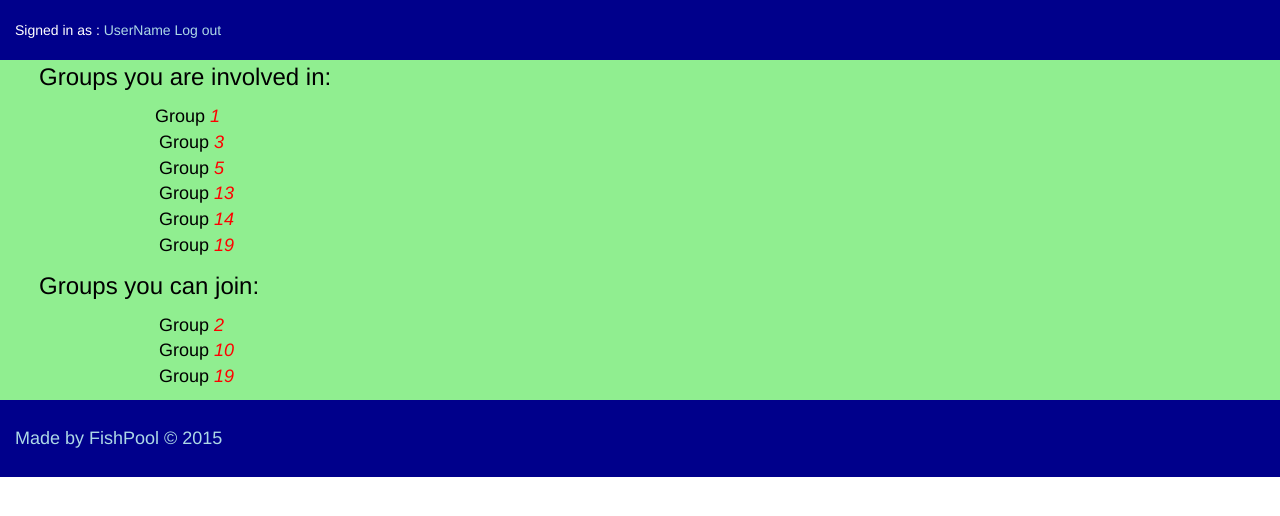
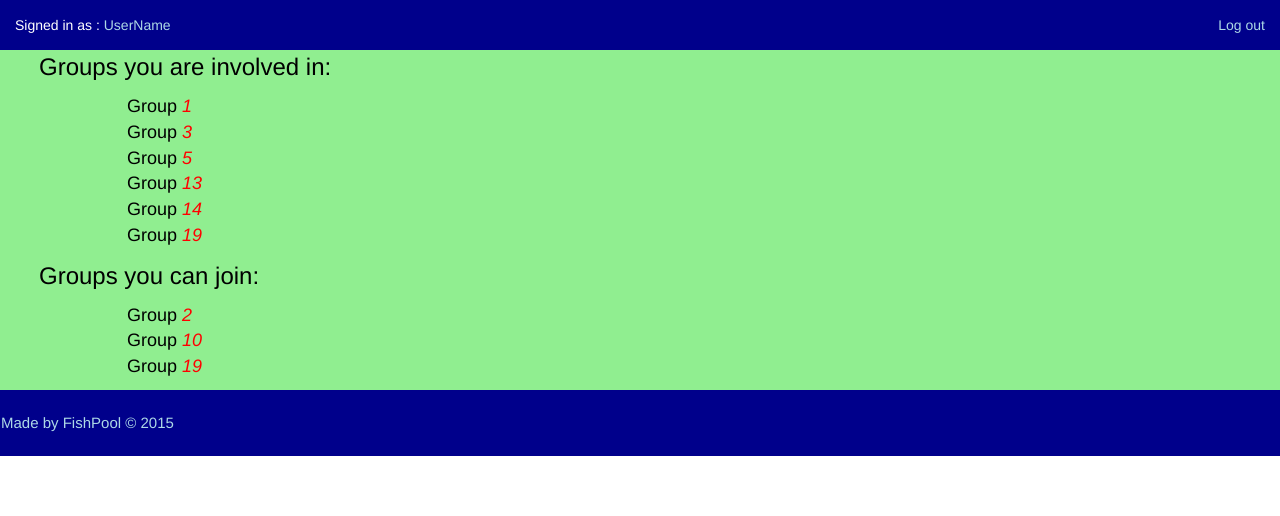
Before and after one commit to KernelDeimos/fishpool, a PHP site: page /templates/group_page.template.php in a window 1280 px wide. Shown: the top 516 px of the page. Run offline with PHP 8.4, Linux system fonts and the light colour scheme.

Commit message:
Edit Project and Group Pages

```diff
--- a/templates/group_page.template.php
+++ b/templates/group_page.template.php
@@ -8,11 +8,12 @@
 	<script src="https://maxcdn.bootstrapcdn.com/bootstrap/3.3.6/js/bootstrap.min.js" integrity="sha256-KXn5puMvxCw+dAYznun+drMdG1IFl3agK0p/pqT9KAo= sha512-2e8qq0ETcfWRI4HJBzQiA3UoyFk6tbNyG+qSaIBZLyW9Xf3sWZHN/lxe9fTh1U45DpPf07yj94KsUHHWe4Yk1A==" crossorigin="anonymous"></script>
 	<!-- / Bootstrap Include Code -->
 
-	<style>
+<style>
 		.erics-style-0 {
 			background-color: darkblue;
 			color: black;
 			width: 100%;
+
 		}
 
 		.erics-style-1 {
@@ -20,12 +21,21 @@
 			color: white;
 			width: 100%;
 		}
-		.erics-style-1-2 {
+		.head-style {
 			background-color: darkblue;
 			color: white;
 			width: 100%;
+			padding: 15px;
+		}
 
+		.foot-style {
+			background-color: darkblue;
+			color: white;
+			width: 100%;
+			padding: 1px;
+			font-size:15;
 		}
+
 
 		.erics-style-2 {
 			background-color: cyan;
@@ -42,21 +52,28 @@
 			width: 100%;
 
 		}
+		.erics-style-5 {
+			display: inline-block;
+			float: right;
+			background-color: darkblue;
+			color: #ADD8E6;
+
+		}
+
+
 	</style>
 </head>
 <body style="height:100%">
-	<div class="container erics-style-1-2">
-		<br/>
+	<div class="container head-style">
 		Signed in as :
 
-		<text style="color: #ADD8E6" >
+		<span style="color: #ADD8E6" >
 			UserName
 
-		</text>
-		<text style="color: #ADD8E6" align = "right"postion: "relative">
-			Log out<br>
-			<br/>
-		</text>
+		</span>
+		<span class="erics-style-5">
+			Log out
+		</span>
 
 	</div>
 
@@ -71,17 +88,17 @@
 
 	<p>
 
-		&emsp;&emsp;&emsp;&emsp;&emsp;&emsp;&emsp;&emsp;&emsp;&emsp;<font color="#000000" size ="4">Group <text style="color: #FF0000"><i>1</i><br/></text>
+		&emsp;&emsp;&emsp;&emsp;&emsp;&emsp;&emsp;&emsp;<font color="#000000" size ="4">Group <text style="color: #FF0000"><i>1</i><br/></text></font>
 
-		&emsp;&emsp;&emsp;&emsp;&emsp;&emsp;&emsp;&emsp;<font color="#000000" size ="4">Group <text style="color: #FF0000"><i>3</i><br/></text>
+		&emsp;&emsp;&emsp;&emsp;&emsp;&emsp;&emsp;&emsp;<font color="#000000" size ="4">Group <text style="color: #FF0000"><i>3</i><br/></text></font>
 
-		&emsp;&emsp;&emsp;&emsp;&emsp;&emsp;&emsp;&emsp;<font color="#000000" size ="4">Group <text style="color: #FF0000"><i>5</i><br/></text>
+		&emsp;&emsp;&emsp;&emsp;&emsp;&emsp;&emsp;&emsp;<font color="#000000" size ="4">Group <text style="color: #FF0000"><i>5</i><br/></text></font>
 
-		&emsp;&emsp;&emsp;&emsp;&emsp;&emsp;&emsp;&emsp;<font color="#000000" size ="4">Group <text style="color: #FF0000"><i>13</i><br/></text>
+		&emsp;&emsp;&emsp;&emsp;&emsp;&emsp;&emsp;&emsp;<font color="#000000" size ="4">Group <text style="color: #FF0000"><i>13</i><br/></text></font>
 
-		&emsp;&emsp;&emsp;&emsp;&emsp;&emsp;&emsp;&emsp;<font color="#000000" size ="4">Group <text style="color: #FF0000"><i>14</i><br/></text>
+		&emsp;&emsp;&emsp;&emsp;&emsp;&emsp;&emsp;&emsp;<font color="#000000" size ="4">Group <text style="color: #FF0000"><i>14</i><br/></text></font>
 
-		&emsp;&emsp;&emsp;&emsp;&emsp;&emsp;&emsp;&emsp;<font color="#000000" size ="4">Group <text style="color: #FF0000"><i>19</i><br/></text>
+		&emsp;&emsp;&emsp;&emsp;&emsp;&emsp;&emsp;&emsp;<font color="#000000" size ="4">Group <text style="color: #FF0000"><i>19</i><br/></text></font>
 
 	</p>
 	</div>
@@ -96,11 +113,11 @@
 
 	<p>
 
-		&emsp;&emsp;&emsp;&emsp;&emsp;&emsp;&emsp;&emsp;<font color="#000000" size ="4">Group <text style="color: #FF0000"><i>2</i><br/></text>
+		&emsp;&emsp;&emsp;&emsp;&emsp;&emsp;&emsp;&emsp;<font color="#000000" size ="4">Group <text style="color: #FF0000"><i>2</i><br/></text></font>
 
-		&emsp;&emsp;&emsp;&emsp;&emsp;&emsp;&emsp;&emsp;<font color="#000000" size ="4">Group <text style="color: #FF0000"><i>10</i><br/></text>
+		&emsp;&emsp;&emsp;&emsp;&emsp;&emsp;&emsp;&emsp;<font color="#000000" size ="4">Group <text style="color: #FF0000"><i>10</i><br/></text></font>
 
-		&emsp;&emsp;&emsp;&emsp;&emsp;&emsp;&emsp;&emsp;<font color="#000000" size ="4">Group <text style="color: #FF0000"><i>19</i><br/></text>
+		&emsp;&emsp;&emsp;&emsp;&emsp;&emsp;&emsp;&emsp;<font color="#000000" size ="4">Group <text style="color: #FF0000"><i>19</i><br/></text></fomt>
 
 	</p>
 	</div>
@@ -108,7 +125,9 @@
 </body>
 <footer>
 
-<div class="container = container erics-style-1-2 " style="position: absolute">
+<footer>
+
+<div class="container = container foot-style " style="position: absolute">
 		<br/>
 
 		<text style="color: #ADD8E6">
```
Also changed, not shown: templates/project_page.template.php (+25 -10 lines).
